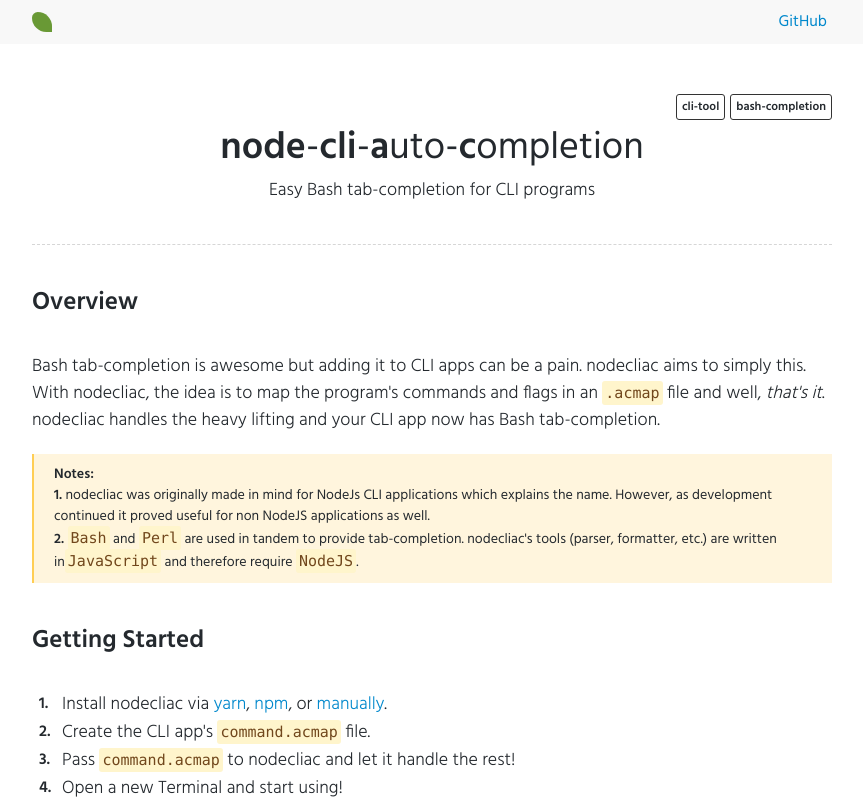
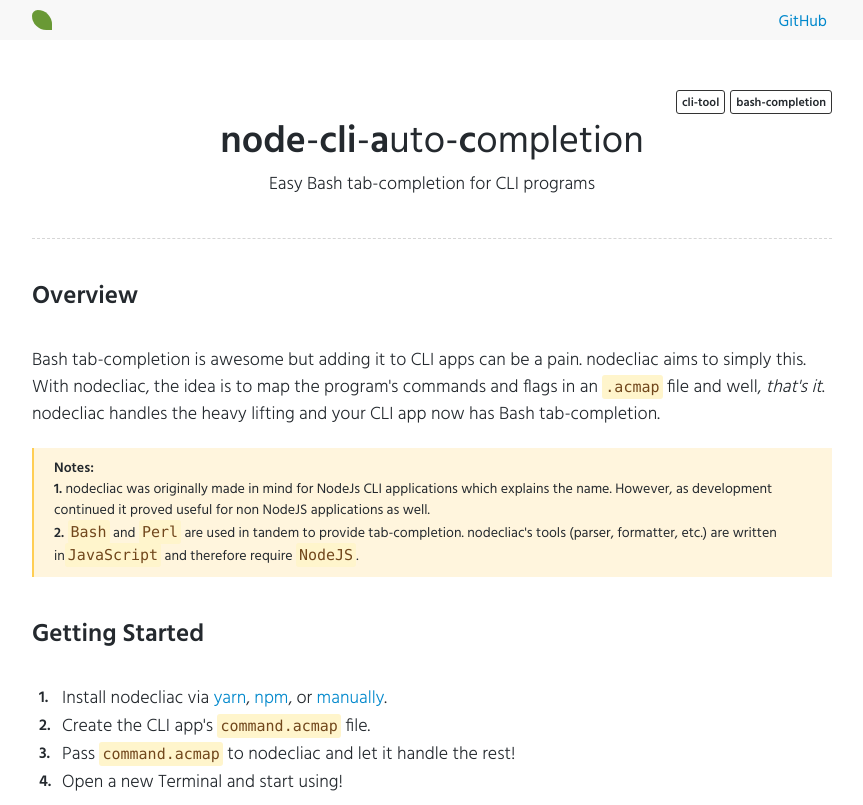
Before and after one commit to cgabriel5/nodecliac, a website: page index.html in a window 1280 px wide. Shown: the top 805 px of the page, without its empty margins (208-1071 px from the left). Drawn offline with Linux system fonts and the light colour scheme.

Commit message:
fix: Adjust nav item, tag element heights, align text vertically

```diff
--- a/index.html
+++ b/index.html
@@ -40,8 +40,8 @@
 		<div class="topic-cont">
 			<div class="topic">
 				<div class="tags-cont">
-					<div class="topic-tag">cli-tool</div>
-					<div class="topic-tag">bash-completion</div>
+					<div class="topic-tag"><span>cli-tool</span></div>
+					<div class="topic-tag"><span>bash-completion</span></div>
 				</div>
 				<div class="topic-title">
 					<span class="bold">node</span>-<span class="bold">cli</span
--- a/website/css/pre.styles.css
+++ b/website/css/pre.styles.css
@@ -32,6 +32,11 @@
 	padding: 5px;
 	border-radius: 5px;
 	cursor: pointer;
+	display: flex;
+}
+
+.nav-item span {
+	height: 20px;
 }
 
 .topic-cont {
@@ -70,6 +75,13 @@
 	font-weight: bold;
 	margin-left: 5px;
 	line-height: 2;
+	height: 24px;
+	padding: 1px 5px 0 5px;
+	display: flex;
+	flex-flow: row nowrap;
+	justify-content: center;
+	align-content: center;
+	align-items: center;
 }
 
 .topic-title {
--- a/website/css/styles.css
+++ b/website/css/styles.css
@@ -49,6 +49,13 @@
 	padding: 5px;
 	border-radius: 5px;
 	cursor: pointer;
+	display: -webkit-box;
+	display: -ms-flexbox;
+	display: flex;
+}
+
+.nav-item span {
+	height: 20px;
 }
 
 .topic-cont {
@@ -111,6 +118,23 @@
 	font-weight: bold;
 	margin-left: 5px;
 	line-height: 2;
+	height: 24px;
+	padding: 1px 5px 0 5px;
+	display: -webkit-box;
+	display: -ms-flexbox;
+	display: flex;
+	-webkit-box-orient: horizontal;
+	-webkit-box-direction: normal;
+	-ms-flex-flow: row nowrap;
+	flex-flow: row nowrap;
+	-webkit-box-pack: center;
+	-ms-flex-pack: center;
+	justify-content: center;
+	-ms-flex-line-pack: center;
+	align-content: center;
+	-webkit-box-align: center;
+	-ms-flex-align: center;
+	align-items: center;
 }
 
 .topic-title {
```
